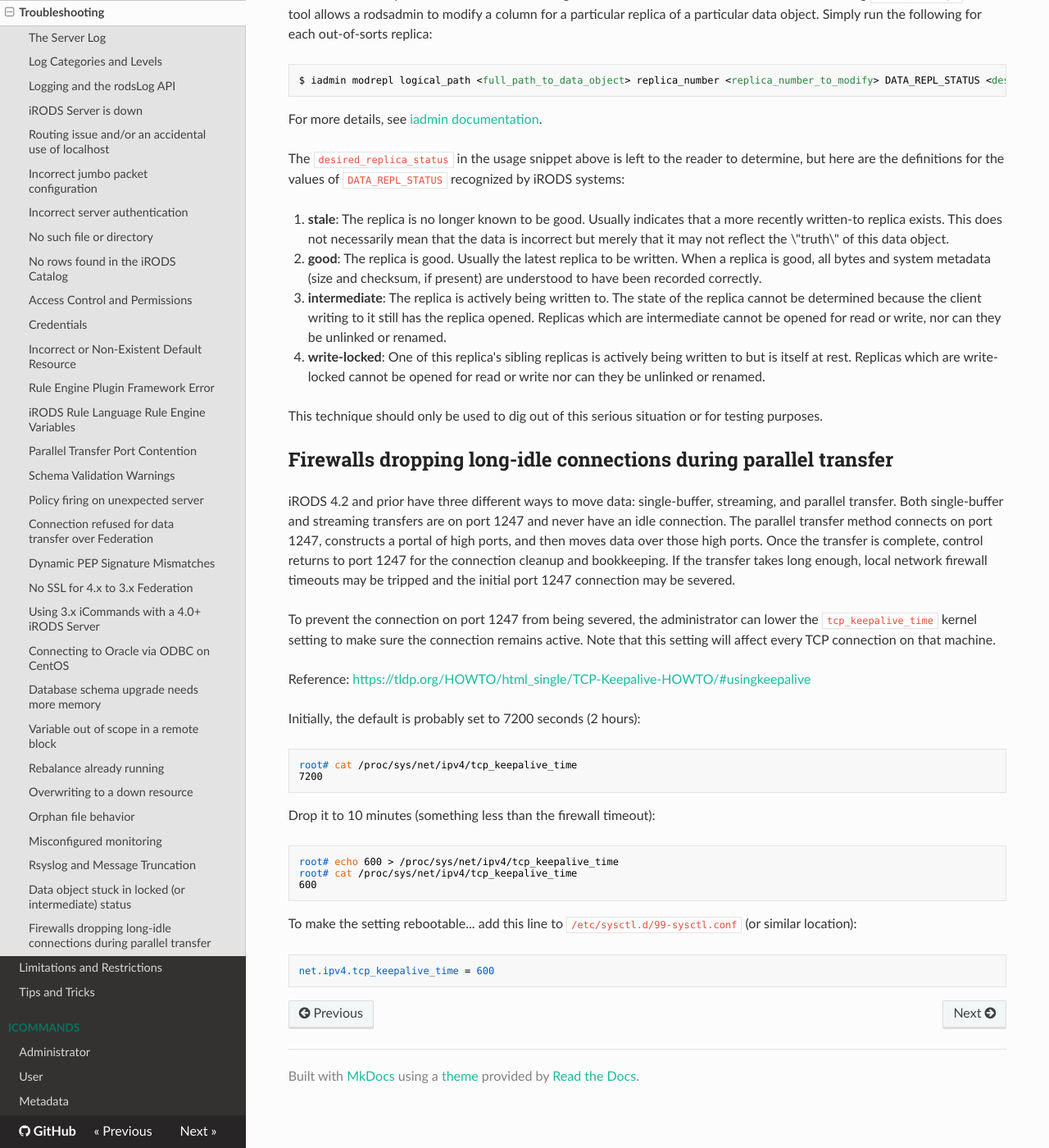
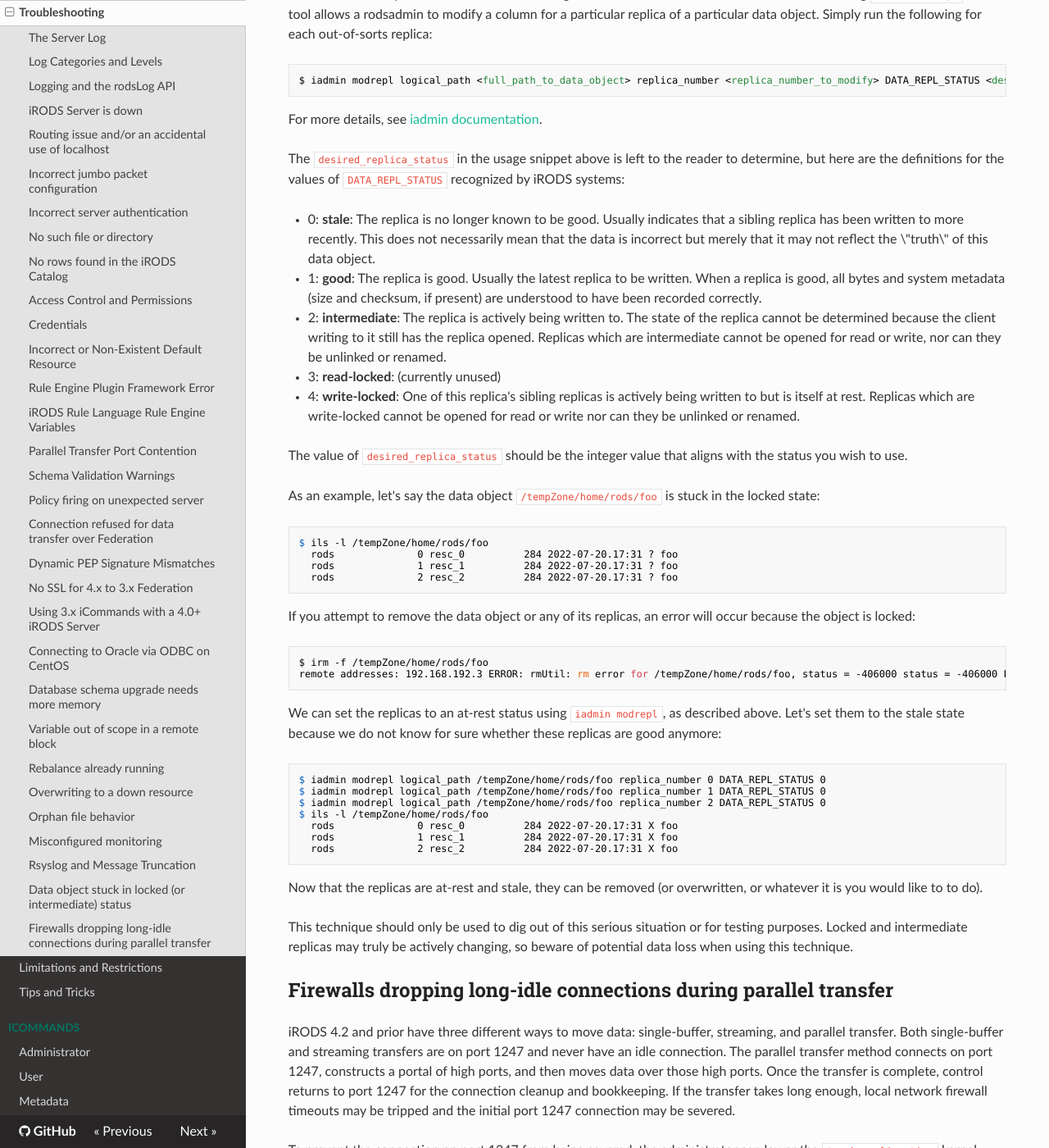
Before and after one commit to irods/irods_docs, an MkDocs documentation site: the page built from docs/system_overview/troubleshooting.md, in a window 1280 px wide and 1400 px high, scrolled down 14545 px. Shown: the whole window at 82% size. Built offline with MkDocs 1.6.1, drawn with Linux system fonts in a browser that asks for light colours; nearby versions of some CDN libraries; some of the changed text lies outside the part shown.

Commit message:
[#145] Expand locked object Troubleshooting
- Clarifies iadmin modrepl inputs
- Clarifies replica statuses and their meaning
- Adds an example of digging out of the hole

````diff
--- a/docs/system_overview/troubleshooting.md
+++ b/docs/system_overview/troubleshooting.md
@@ -593,22 +593,52 @@
 1. Agent crashes due to an uncaught exception or other serious failure which did not allow the agent to clean up after itself.
 2. An open replica has been closed, but finalizing the data object fails due to an error updating the catalog.
 
-Both of these cases are serious issues. If either of these are the case you are seeing, [file an issue on Github](https://github.com/irods/irods/issues).
+Both of these cases are serious issues. If either of these are the case you are seeing, [file an issue on GitHub](https://github.com/irods/irods/issues).
 
 In this situation, replicas can be modified to bring them out of the locked or intermediate status using `iadmin modrepl`. This tool allows a rodsadmin to modify a column for a particular replica of a particular data object. Simply run the following for each out-of-sorts replica:
 ```
 $ iadmin modrepl logical_path <full_path_to_data_object> replica_number <replica_number_to_modify> DATA_REPL_STATUS <desired_replica_status>
 ```
-For more details, see [iadmin documentation](../icommands/administrator/#modrepl).
+For more details, see [iadmin documentation](../../icommands/administrator/#modrepl).
 
 The `desired_replica_status` in the usage snippet above is left to the reader to determine, but here are the definitions for the values of `DATA_REPL_STATUS` recognized by iRODS systems:
 
-0. **stale**: The replica is no longer known to be good. Usually indicates that a more recently written-to replica exists. This does not necessarily mean that the data is incorrect but merely that it may not reflect the \"truth\" of this data object.
-1. **good**: The replica is good. Usually the latest replica to be written. When a replica is good, all bytes and system metadata (size and checksum, if present) are understood to have been recorded correctly.
-2. **intermediate**: The replica is actively being written to. The state of the replica cannot be determined because the client writing to it still has the replica opened. Replicas which are intermediate cannot be opened for read or write, nor can they be unlinked or renamed.
-3. **write-locked**: One of this replica's sibling replicas is actively being written to but is itself at rest. Replicas which are write-locked cannot be opened for read or write nor can they be unlinked or renamed.
+- 0: **stale**: The replica is no longer known to be good. Usually indicates that a sibling replica has been written to more recently. This does not necessarily mean that the data is incorrect but merely that it may not reflect the \"truth\" of this data object.
+- 1: **good**: The replica is good. Usually the latest replica to be written. When a replica is good, all bytes and system metadata (size and checksum, if present) are understood to have been recorded correctly.
+- 2: **intermediate**: The replica is actively being written to. The state of the replica cannot be determined because the client writing to it still has the replica opened. Replicas which are intermediate cannot be opened for read or write, nor can they be unlinked or renamed.
+- 3: **read-locked**: (currently unused)
+- 4: **write-locked**: One of this replica's sibling replicas is actively being written to but is itself at rest. Replicas which are write-locked cannot be opened for read or write nor can they be unlinked or renamed.
 
-This technique should only be used to dig out of this serious situation or for testing purposes.
+The value of `desired_replica_status` should be the integer value that aligns with the status you wish to use.
+
+As an example, let's say the data object `/tempZone/home/rods/foo` is stuck in the locked state:
+```
+$ ils -l /tempZone/home/rods/foo
+  rods              0 resc_0          284 2022-07-20.17:31 ? foo
+  rods              1 resc_1          284 2022-07-20.17:31 ? foo
+  rods              2 resc_2          284 2022-07-20.17:31 ? foo
+```
+
+If you attempt to remove the data object or any of its replicas, an error will occur because the object is locked:
+```
+$ irm -f /tempZone/home/rods/foo
+remote addresses: 192.168.192.3 ERROR: rmUtil: rm error for /tempZone/home/rods/foo, status = -406000 status = -406000 LOCKED_DATA_OBJECT_ACCESS
+```
+
+We can set the replicas to an at-rest status using `iadmin modrepl`, as described above. Let's set them to the stale state because we do not know for sure whether these replicas are good anymore:
+```
+$ iadmin modrepl logical_path /tempZone/home/rods/foo replica_number 0 DATA_REPL_STATUS 0
+$ iadmin modrepl logical_path /tempZone/home/rods/foo replica_number 1 DATA_REPL_STATUS 0
+$ iadmin modrepl logical_path /tempZone/home/rods/foo replica_number 2 DATA_REPL_STATUS 0
+$ ils -l /tempZone/home/rods/foo
+  rods              0 resc_0          284 2022-07-20.17:31 X foo
+  rods              1 resc_1          284 2022-07-20.17:31 X foo
+  rods              2 resc_2          284 2022-07-20.17:31 X foo
+```
+
+Now that the replicas are at-rest and stale, they can be removed (or overwritten, or whatever it is you would like to to do).
+
+This technique should only be used to dig out of this serious situation or for testing purposes. Locked and intermediate replicas may truly be actively changing, so beware of potential data loss when using this technique.
 
 ## Firewalls dropping long-idle connections during parallel transfer
 
````
